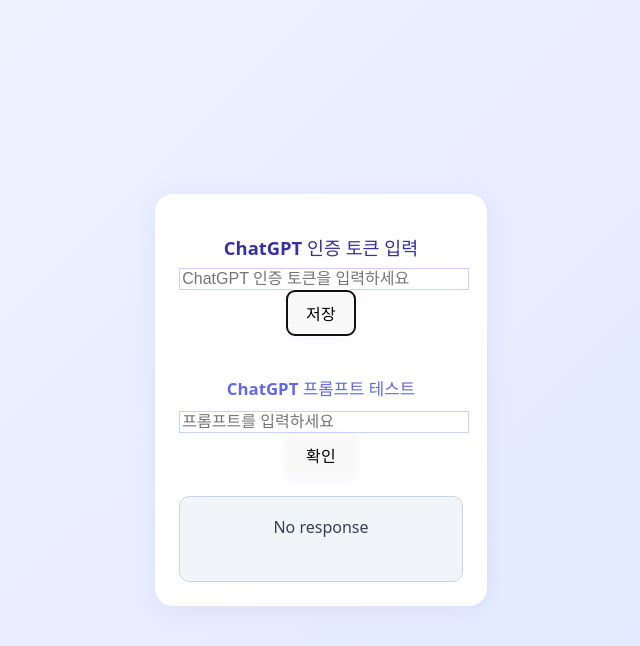
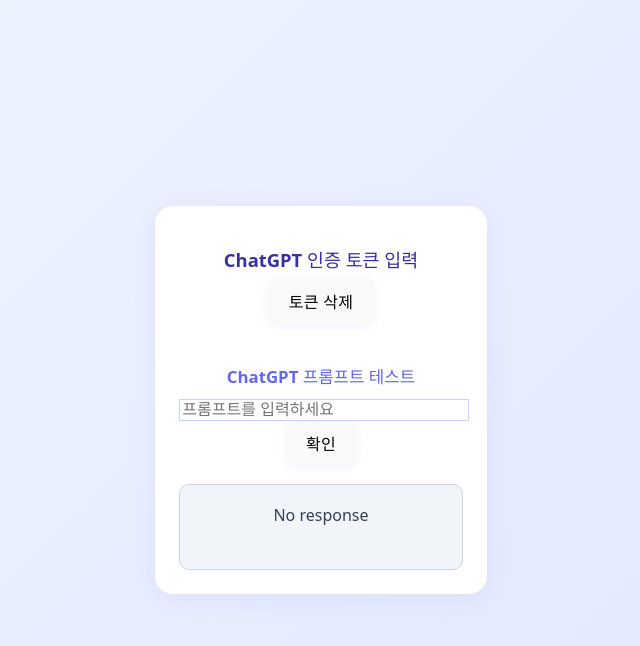
Before and after one commit to LimFull/web-translation-with-key-chrome-extension, a React (Vite) app: page / in a window 1280 px wide. Both pictures are taken after a click on the button "저장". Shown: the top 646 px of the page, without its empty margins (319-959 px from the left). Built offline with nearby package versions, Linux system fonts and the light colour scheme.

Commit message:
feat: 토큰 저장

```diff
--- a/src/App.jsx
+++ b/src/App.jsx
@@ -1,22 +1,44 @@
-import { useState } from 'react'
+import { useState, useEffect } from 'react'
 import './App.css'
 
 
 function App() {
-  const [token, setToken] = useState('')
-  const [saved, setSaved] = useState(false)
-  const [prompt, setPrompt] = useState('')
-  const [response, setResponse] = useState('')
-  const [loading, setLoading] = useState(false)
+  const [token, setToken] = useState('');
+  const [saved, setSaved] = useState(false);
+  const [prompt, setPrompt] = useState('');
+  const [response, setResponse] = useState('');
+  const [loading, setLoading] = useState(false);
+  const [isSavedToken, setIsSavedToken] = useState(false);
+
+  useEffect(() => {
+    if (window.chrome && window.chrome.storage) {
+      window.chrome.storage.local.get(['chatgpt_token'], (result) => {
+        if (result.chatgpt_token) {
+          setToken(result.chatgpt_token);
+          setIsSavedToken(true);
+        }
+      });
+    }
+  }, []);
 
   const handleSave = () => {
     if (window.chrome && window.chrome.storage) {
       window.chrome.storage.local.set({ chatgpt_token: token }, () => {
-        setSaved(true)
-        setTimeout(() => setSaved(false), 1500)
+        setSaved(true);
+        setIsSavedToken(true);
+        setTimeout(() => setSaved(false), 1500);
       })
     } else {
       alert('크롬 확장 환경에서만 동작합니다.')
+    }
+  }
+
+  const handleDeleteToken = () => {
+    if (window.chrome && window.chrome.storage) {
+      window.chrome.storage.local.remove('chatgpt_token', () => {
+        setToken('');
+        setIsSavedToken(false);
+      })
     }
   }
 
@@ -51,19 +73,27 @@ function App() {
   return (
     <div className="app-container">
       <h1 className="label-title">ChatGPT 인증 토큰 입력</h1>
-      <input
+      {!isSavedToken && <input
         type="text"
         className="border p-2 rounded w-full mb-2"
         placeholder="ChatGPT 인증 토큰을 입력하세요"
         value={token}
         onChange={e => setToken(e.target.value)}
-      />
-      <button
+      />}
+      {!isSavedToken && <button
         className="bg-blue-500 text-white px-4 py-2 rounded mb-4"
         onClick={handleSave}
       >
         저장
       </button>
+      }
+      {isSavedToken && <button
+        className="bg-blue-500 text-white px-4 py-2 rounded mb-4"
+        onClick={handleDeleteToken}
+      >
+        토큰 삭제
+      </button>
+      }
       {saved && <div className="save-success">저장되었습니다!</div>}
 
       <h2 className="label-section">ChatGPT 프롬프트 테스트</h2>
```
